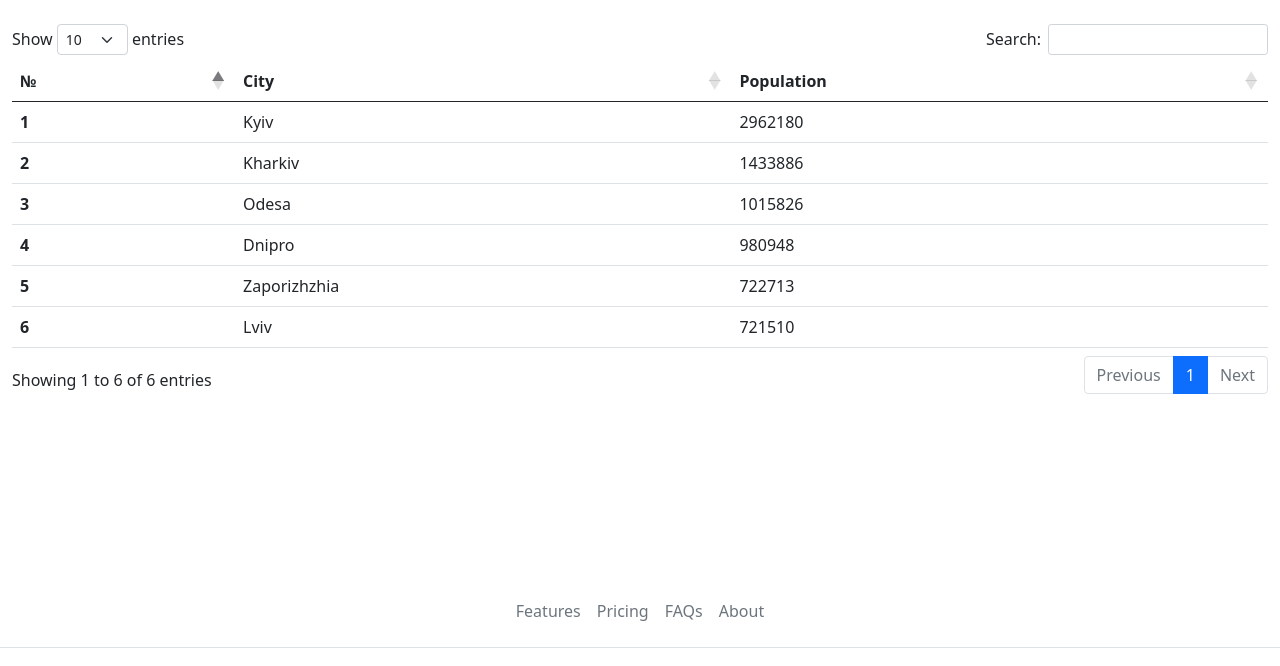
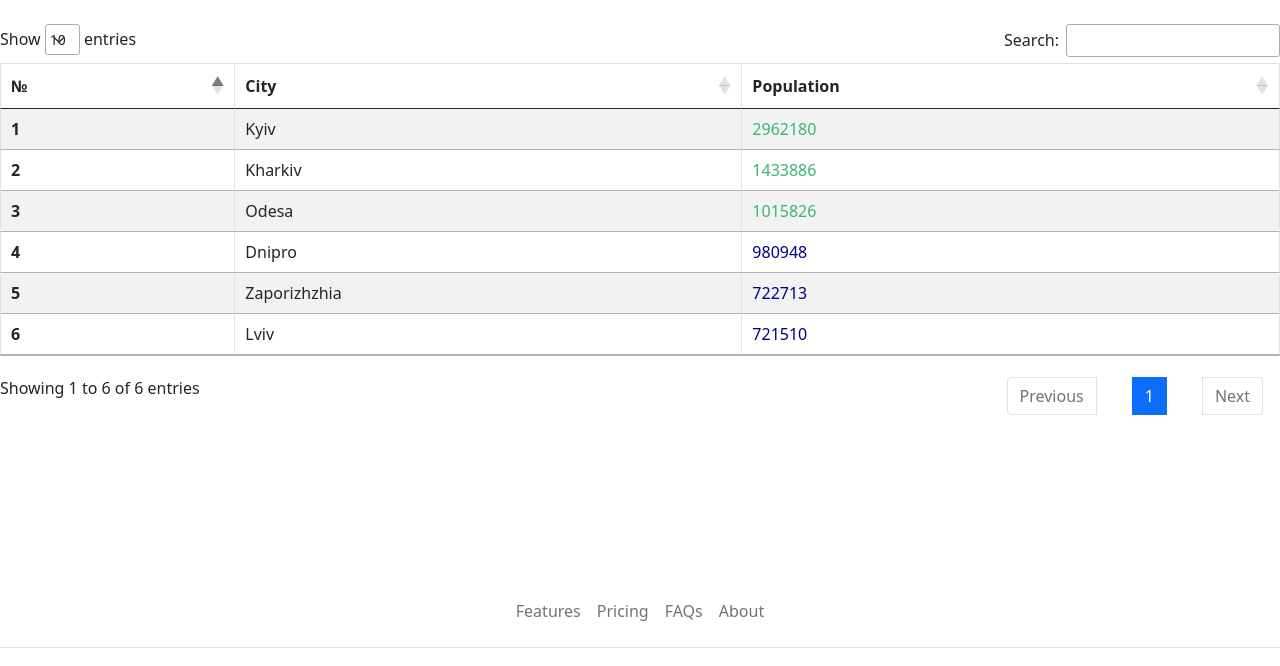
Before and after one commit to noteasycode/django_internship, a Django app: page /city_list/Ukraine/ in a window 1280 px wide. Shown: the part 56-722 px from the top of the page. Run offline with Django 3.2, Linux system fonts and the light colour scheme; some libraries are stand-ins or nearby versions.

Commit message:
processing 8 task

```diff
--- a/internship/templates/base.html
+++ b/internship/templates/base.html
@@ -5,9 +5,9 @@
     <meta charset="utf-8">
     <meta name="viewport" content="width=device-width, initial-scale=1">
     <link href="https://cdn.jsdelivr.net/npm/bootstrap@5.1.3/dist/css/bootstrap.min.css" rel="stylesheet" integrity="sha384-1BmE4kWBq78iYhFldvKuhfTAU6auU8tT94WrHftjDbrCEXSU1oBoqyl2QvZ6jIW3" crossorigin="anonymous">
-    <!-- DataTables CSS -->
     <link rel="stylesheet" href="https://cdnjs.cloudflare.com/ajax/libs/twitter-bootstrap/5.0.1/css/bootstrap.min.css"/>
     <link rel="stylesheet" href="https://cdn.datatables.net/1.11.3/css/dataTables.bootstrap5.min.css"/>
+    <link rel="stylesheet" href="https://cdn.datatables.net/1.11.3/css/jquery.dataTables.min.css"/>
     <title>{% block title %}Weather forecast service{% endblock %}</title>
 </head>
 <body>
--- a/internship/templates/city_list.html
+++ b/internship/templates/city_list.html
@@ -8,9 +8,9 @@
 {% block content %}
 <body>
  <br>
-    <div class="container-fluid">
+    <div class="data-table-container">
      {% if cities %}
-        <table class="table" id="city-table" >
+        <table class="table table-hover table-striped table-bordered data-table" id="city-table" >
            <thead>
              <tr>
                <th scope="col">№</th>
@@ -23,8 +23,11 @@
               <tr>
                  <th scope="row"> {{ forloop.counter }}</th>
                   <td >{{ city.0 }}</td>
-                  <td >{{ city.1 }}</td>
-              </tr>
+                  {% if city.1 < 500000 %} <td style="color:#DC143C"> {{ city.1 }} </td>
+                  {% elif city.1 < 1000000 %} <td style="color:#000080"> {{ city.1 }} </td>
+                  {% else %} <td style="color:#3CB371"> {{ city.1 }} </td> {% endif %}
+             </tr>
+
             {% endfor %}
             </tbody>
         </table>
@@ -35,10 +38,9 @@
     <script type="text/javascript" charset="utf8" src="https://cdn.datatables.net/1.11.3/js/jquery.dataTables.min.js"></script>
     <script type="text/javascript" charset="utf8" src="https://cdn.datatables.net/1.11.3/js/dataTables.bootstrap5.min.js"></script>
     <script type="text/javascript">
-
-         $(document).ready(function() {
+        $(document).ready(function() {
             $('#city-table').DataTable();
-        } );
+        });
     </script>
 {% endblock js %}
 </body>
--- a/internship/templates/country_list.html
+++ b/internship/templates/country_list.html
@@ -10,7 +10,7 @@
  <br>
     <div class="container-fluid">
      {% if countries %}
-        <table id="country-table" class="table">
+        <table id="country-table" class="table table-hover table-striped table-bordered data-table">
            <thead>
              <tr>
                <th scope="col">№</th>
@@ -33,7 +33,6 @@
     <script type="text/javascript" charset="utf8" src="https://cdn.datatables.net/1.11.3/js/jquery.dataTables.min.js"></script>
     <script type="text/javascript" charset="utf8" src="https://cdn.datatables.net/1.11.3/js/dataTables.bootstrap5.min.js"></script>
     <script type="text/javascript">
-
          $(document).ready(function() {
             $('#country-table').DataTable();
         });
```
